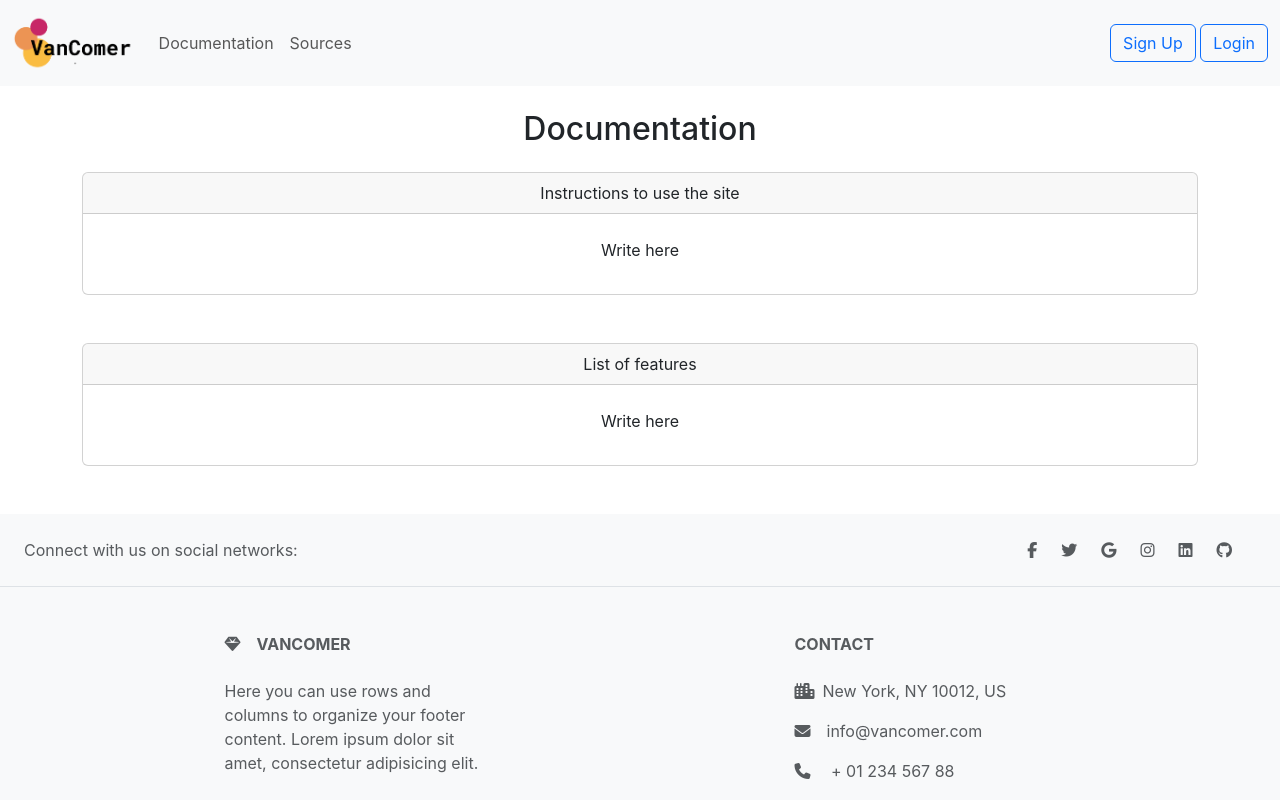
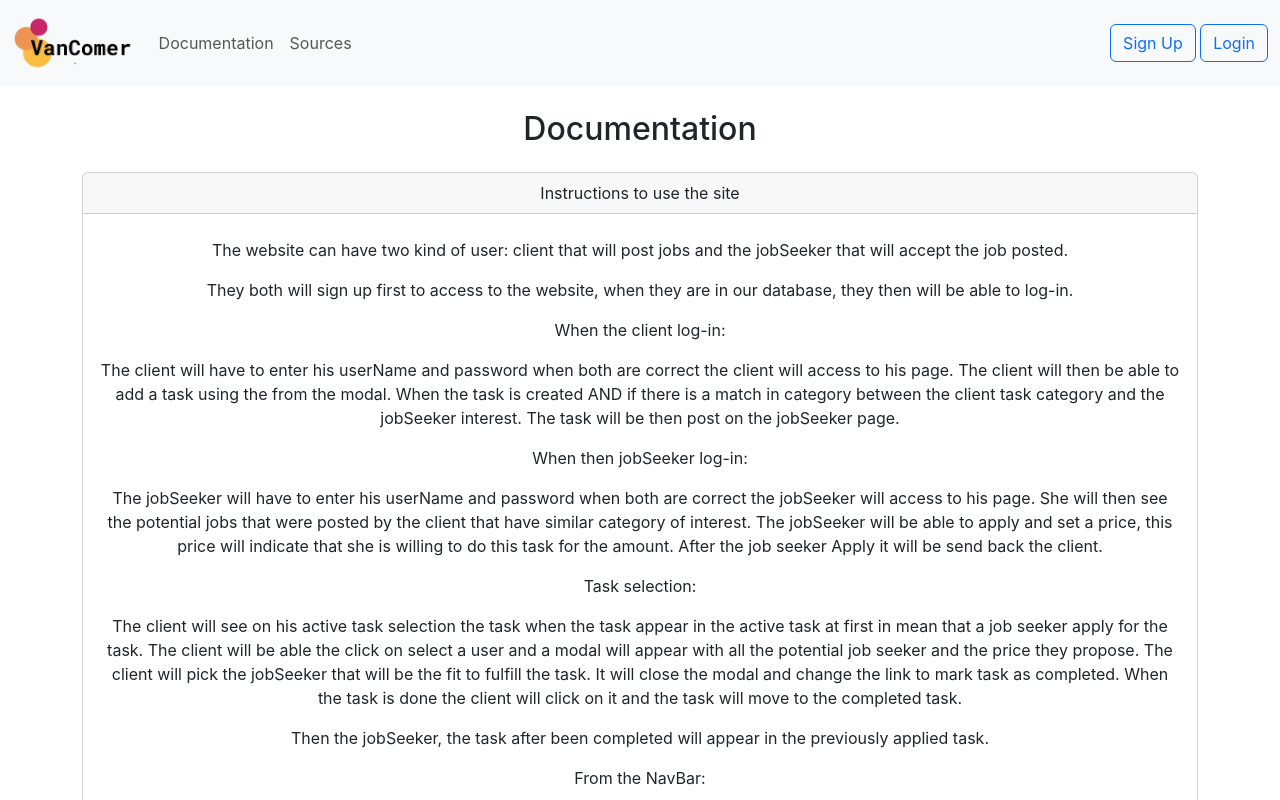
Before and after one commit to lfdagm/CPSC-2600_final-project, a React (Create React App) app in the folder client/: page /documentation in a window 1280 px wide. Shown: the top 800 px of the page. Built offline with nearby package versions, Linux system fonts and the light colour scheme.

Commit message:
documentation

```diff
--- a/client/src/components/pages/Documentation.js
+++ b/client/src/components/pages/Documentation.js
@@ -32,7 +32,46 @@ import {
 
               <MDBRow>
                 <MDBCol>
-                <p>Write here</p>
+                <p>The website can have two kind of user: client that will post jobs and the jobSeeker that will accept the job posted.</p>
+
+                <p>They both will sign up first to access to the website, when they are in our database, they then will be able to log-in. </p>
+
+                <p>When the client log-in: </p>
+
+                <p>
+                  The client will have to enter his userName and password when both are correct the client will access to his page.
+                  The client will then be able to add a task using the from the modal.
+                  When the task is created AND if there is a match in category between the client task category and the jobSeeker interest.
+                  The task will be then post on the jobSeeker page.
+                </p>
+
+                <p> When then jobSeeker log-in: </p>
+
+                <p>
+                  The jobSeeker will have to enter his userName and password when both are correct the jobSeeker will access to his page.
+                  She will then see the potential jobs that were posted by the client that have similar category of interest.
+                  The jobSeeker will be able to apply and set a price, this price will indicate that she is willing to do this task for the amount.
+                  After the job seeker Apply it will be send back the client.
+                </p>
+                <p> Task selection: </p>
+
+                <p>
+                  The client will see on his active task selection the task when the task appear in the active task at first in mean that a job seeker apply for the task.
+                  The client will be able the click on select a user and a modal will appear with all the potential job seeker and the price they propose.
+                  The client will pick the jobSeeker that will be the fit to fulfill the task.
+                  It will close the modal and change the link to mark task as completed.
+                  When the task is done the client will click on it and the task will move to the completed task.
+                </p>
+
+                <p> Then the jobSeeker, the task after been completed will appear in the previously applied task. </p>
+
+                <p>From the NavBar:</p>
+
+                <p> documentation,source,sign-up and log-in will be available.</p>
+
+                <p>For the caroussel</p>
+
+                <p>the picture will change automatically every 5 seconds but also can be change manually on the side</p>
 
 
                 </MDBCol>
```
